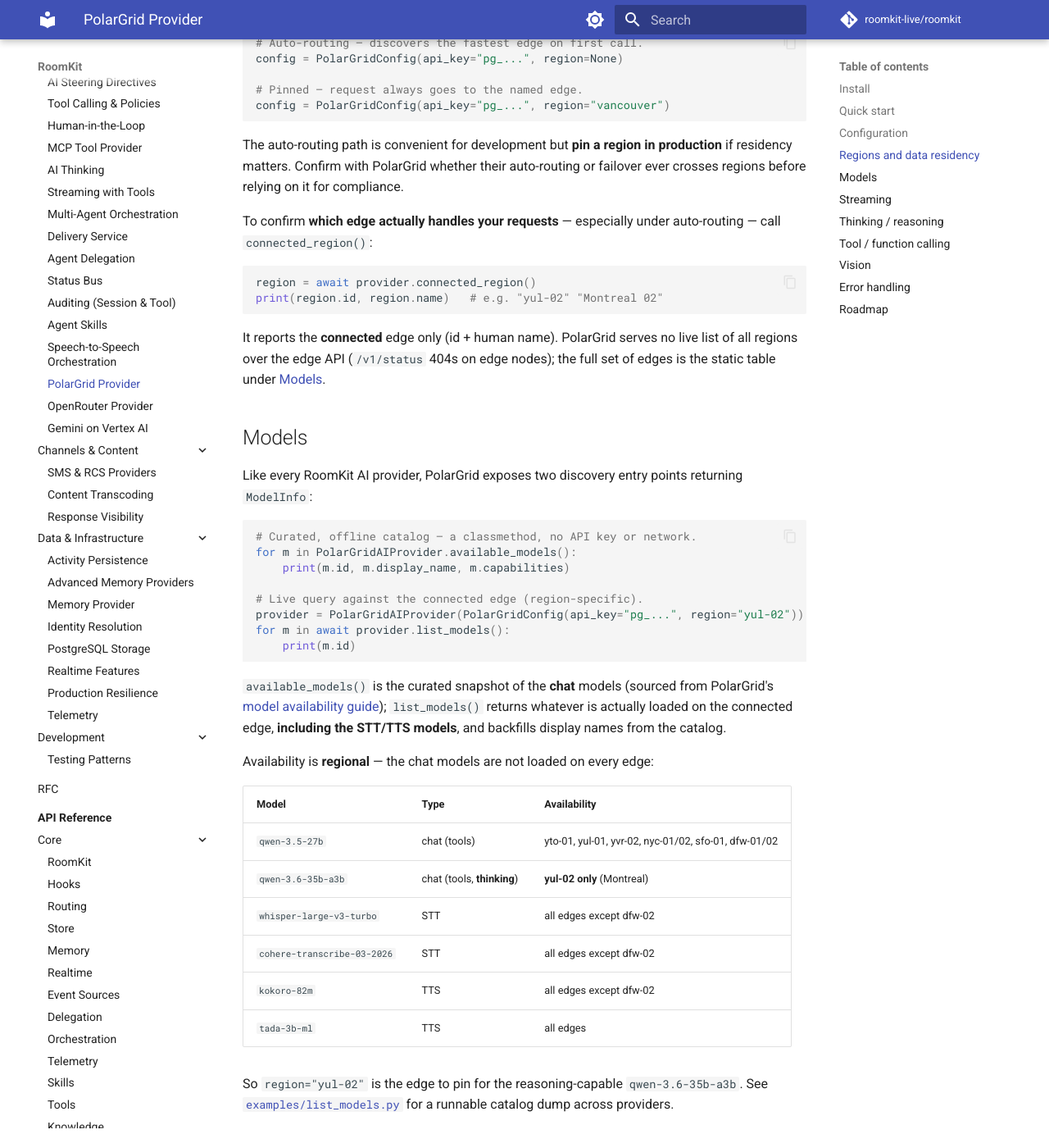
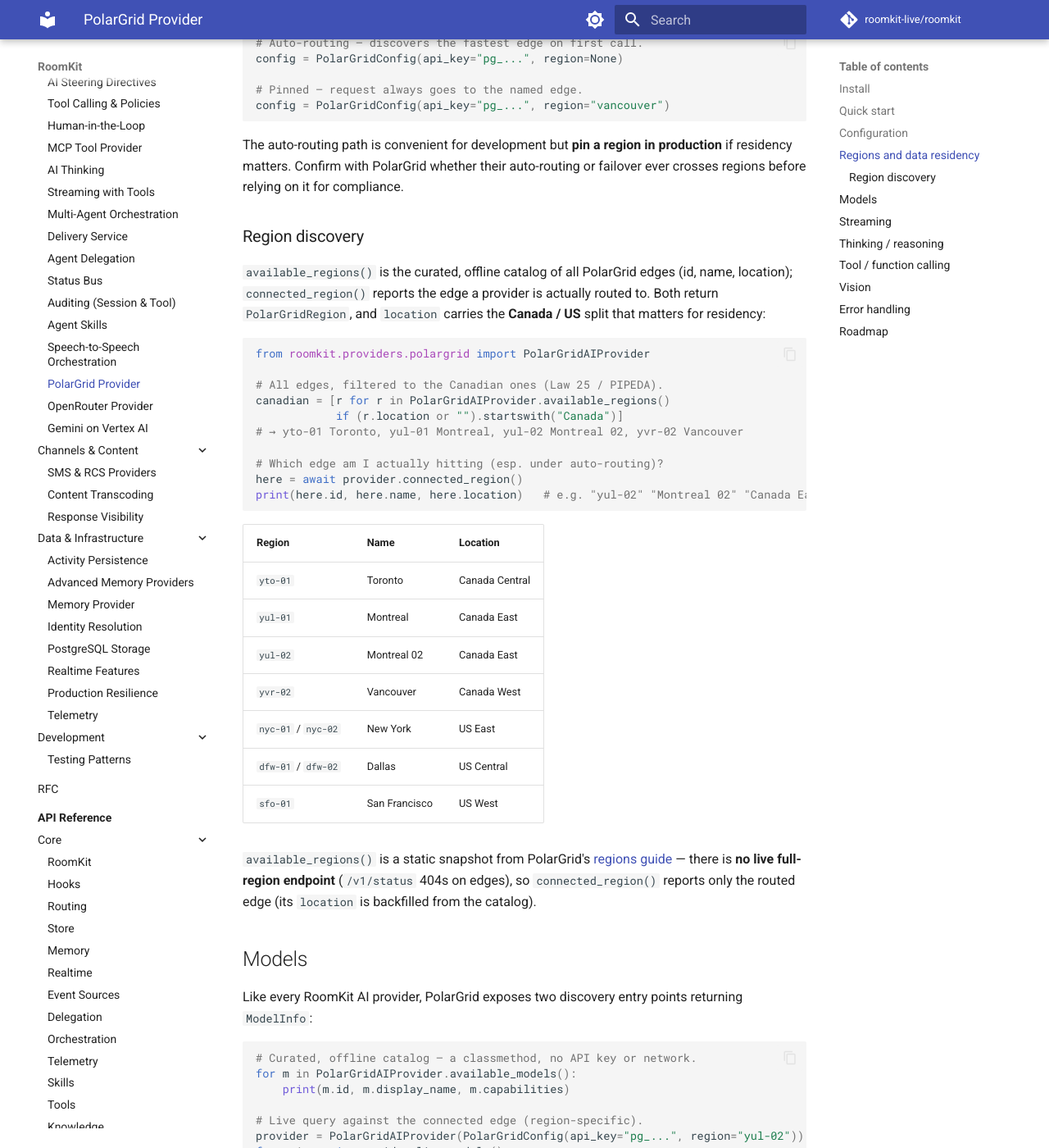
Before and after one commit to roomkit-live/roomkit-docs, an MkDocs documentation site: the page built from docs/guides/polargrid.md, in a window 1280 px wide and 1400 px high, scrolled down 1599 px. Shown: the whole window at 82% size. Built offline with MkDocs 1.6.1 and Material for MkDocs 9.7.7, drawn with Linux system fonts in a browser that asks for light colours; comment, search, counter and statistics services are not loaded.

Commit message:
docs(guides): PolarGrid available_regions() + Canada/US residency split

````diff
--- a/docs/guides/polargrid.md
+++ b/docs/guides/polargrid.md
@@ -57,14 +57,34 @@ config = PolarGridConfig(api_key="pg_...", region="vancouver")
 
 The auto-routing path is convenient for development but **pin a region in production** if residency matters. Confirm with PolarGrid whether their auto-routing or failover ever crosses regions before relying on it for compliance.
 
-To confirm **which edge actually handles your requests** — especially under auto-routing — call `connected_region()`:
+### Region discovery
+
+`available_regions()` is the curated, offline catalog of all PolarGrid edges (id, name, location); `connected_region()` reports the edge a provider is actually routed to. Both return `PolarGridRegion`, and `location` carries the **Canada / US** split that matters for residency:
 
 ```python
-region = await provider.connected_region()
-print(region.id, region.name)   # e.g. "yul-02" "Montreal 02"
+from roomkit.providers.polargrid import PolarGridAIProvider
+
+# All edges, filtered to the Canadian ones (Law 25 / PIPEDA).
+canadian = [r for r in PolarGridAIProvider.available_regions()
+            if (r.location or "").startswith("Canada")]
+# → yto-01 Toronto, yul-01 Montreal, yul-02 Montreal 02, yvr-02 Vancouver
+
+# Which edge am I actually hitting (esp. under auto-routing)?
+here = await provider.connected_region()
+print(here.id, here.name, here.location)   # e.g. "yul-02" "Montreal 02" "Canada East"
 ```
 
-It reports the **connected** edge only (id + human name). PolarGrid serves no live list of all regions over the edge API (`/v1/status` 404s on edge nodes); the full set of edges is the static table under [Models](#models).
+| Region | Name | Location |
+|--------|------|----------|
+| `yto-01` | Toronto | Canada Central |
+| `yul-01` | Montreal | Canada East |
+| `yul-02` | Montreal 02 | Canada East |
+| `yvr-02` | Vancouver | Canada West |
+| `nyc-01` / `nyc-02` | New York | US East |
+| `dfw-01` / `dfw-02` | Dallas | US Central |
+| `sfo-01` | San Francisco | US West |
+
+`available_regions()` is a static snapshot from PolarGrid's [regions guide](https://polargrid.mintlify.app/guides/regions) — there is **no live full-region endpoint** (`/v1/status` 404s on edges), so `connected_region()` reports only the routed edge (its `location` is backfilled from the catalog).
 
 ## Models
 
````
